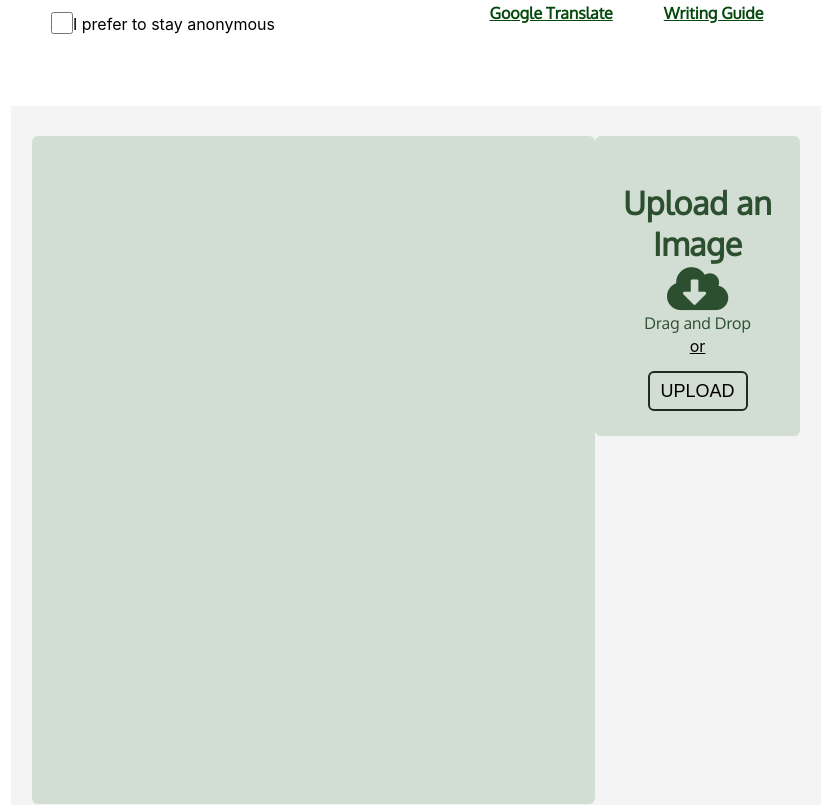
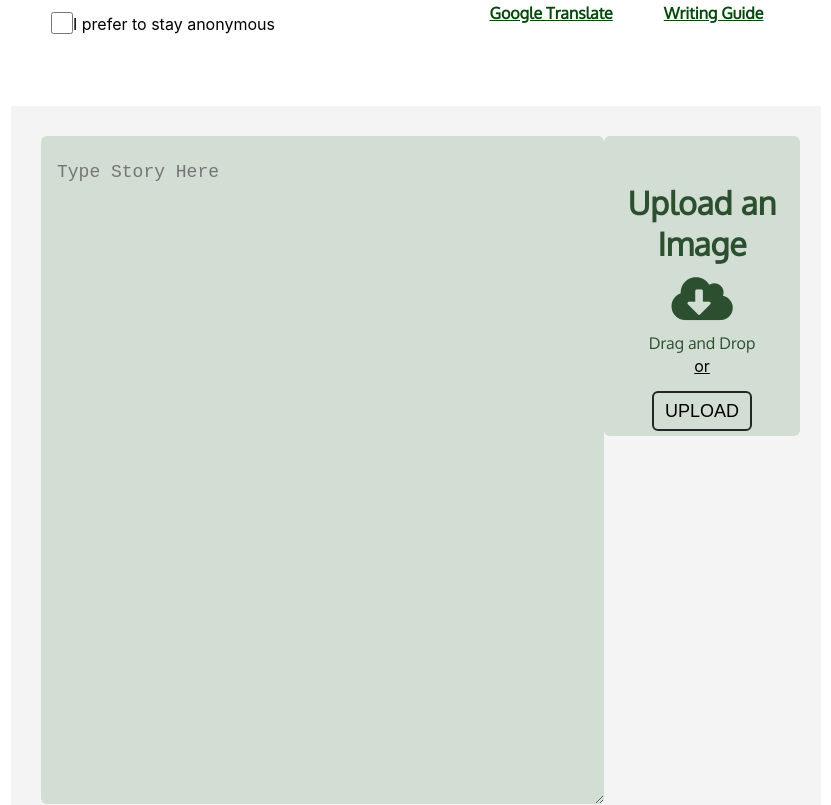
Before and after one commit to BuildWeek-RefugeeStories/Front-End, a React (Create React App) app in the folder regugee_stories/: page /stories in a window 1280 px wide. Shown: the part 360-1165 px from the top of the page, without its empty margins (224-1055 px from the left). Built offline with nearby package versions, Linux system fonts and the light colour scheme; a web font is replaced by a local one.

Commit message:
fixed text input

```diff
--- /dev/null
+++ b/regugee_stories/src/components/HomePage/HomeCards.js
@@ -0,0 +1,13 @@
+import React, { useState } from 'react';
+
+
+const HomeCard = (props) => {
+    console.log('props value', props)
+    return (
+        <div>
+            <h1>{props.title}</h1>
+        </div>
+    )
+}
+
+export default HomeCard;
--- a/regugee_stories/src/components/HomePage/HomePage.js
+++ b/regugee_stories/src/components/HomePage/HomePage.js
@@ -1,9 +1,19 @@
-import React from 'react';
+import React, { useState } from 'react';
+import HomeCard from '../HomePage/HomeCards';
+import SubmitStory from '../Story/SubmitStory';
 
-const HomePage = () => {
+
+
+
+const HomePage = props => {
+    console.log('props value', props)
+
     return (
         <div>
-            <h1>Welcome to HomePage!!!</h1>
+           {/* {props.data.map(card => {
+               return <HomeCard card={card}/>
+           })} */}
+           <HomeCard />
         </div>
     )
 }
--- a/regugee_stories/src/components/Story/SubmitStory.css
+++ b/regugee_stories/src/components/Story/SubmitStory.css
@@ -137,6 +137,8 @@
 .ss-Bottom-Right i {
     color: #2c4f2f;
     font-size: 49px;
+    margin-bottom: 10px;
+    margin-top: 10px;
 }
 
 .ss-Bottom-Right span {
@@ -191,3 +193,20 @@
     font-weight: bold;
     text-decoration: underline;
 }
+
+textarea {
+    width: 563px;
+    border-radius: 6px;
+    border: none;
+    padding: 1rem;
+    background-color: #d2ddd3;
+    font-size: 1.5rem;
+    outline: none;
+    border: #5DA7E7;
+    height: 668px;
+}
+
+textarea::placeholder {
+    font-size: 18px;
+    padding-top: 10px;
+}
--- a/regugee_stories/src/components/Story/SubmitStory.js
+++ b/regugee_stories/src/components/Story/SubmitStory.js
@@ -1,19 +1,48 @@
-import React, { useState } from 'react';
+import React, { useState, useEffect } from 'react';
 import './SubmitStory.css';
 import { Link } from 'react-router-dom';
+import HomeCard from '../HomePage/HomeCards';
 
 
-const SubmitStory = () => {
+const SubmitStory = (props) => {
+     const [data, setData] = useState([{
+         title: '',
+         author: '',
+         anon: false,
+         text: '',
+     }])
+
+
+     const handleChange = e => {
+         e.preventDefault();
+         setData({...data, [e.target.name]: e.target.value})
+         console.log('SS input Value...', data)
+     }
+
+     const onSumbit = e => {
+         e.preventDefault();
+         setData({...data})
+         console.log('Saved input Value...', data)
+         props.history.push('/home')
+     }
+
     return (
         <div className='SubmitStory'>
-            <form>
+            <form onSubmit={onSumbit}>
                 <h1 className='submit-form'>Submit a Story</h1>
                 <div className='ss-Top-Section'>
                      <div className='top-Left'>
                          <span>Title</span>
-                         <input></input>
+                         <input
+                         onChange={handleChange}
+                         name='title'
+                         ></input>
                          <span>Author</span>
-                         <input></input>
+                         <input
+                         onChange={handleChange}
+                         name='author'
+                         >
+                         </input>
                          <div id='anonymous'>
                             <input type='checkbox'></input>
                             <p>I prefer to stay anonymous</p>
@@ -33,7 +62,11 @@ const SubmitStory = () => {
             <div id='ss-Bottom-Section'>
                 <div className='ss-Bottom-Section'>
                     <div className='ss-Bottom-left'>
-                        <input></input>
+                        <textarea
+                        placeholder='Type Story Here'
+                        onChange={handleChange}
+                        name='text'
+                        ></textarea>
                     </div>
                     <div className='ss-Bottom-Right'>
                         <h1>Upload an Image</h1>
```
